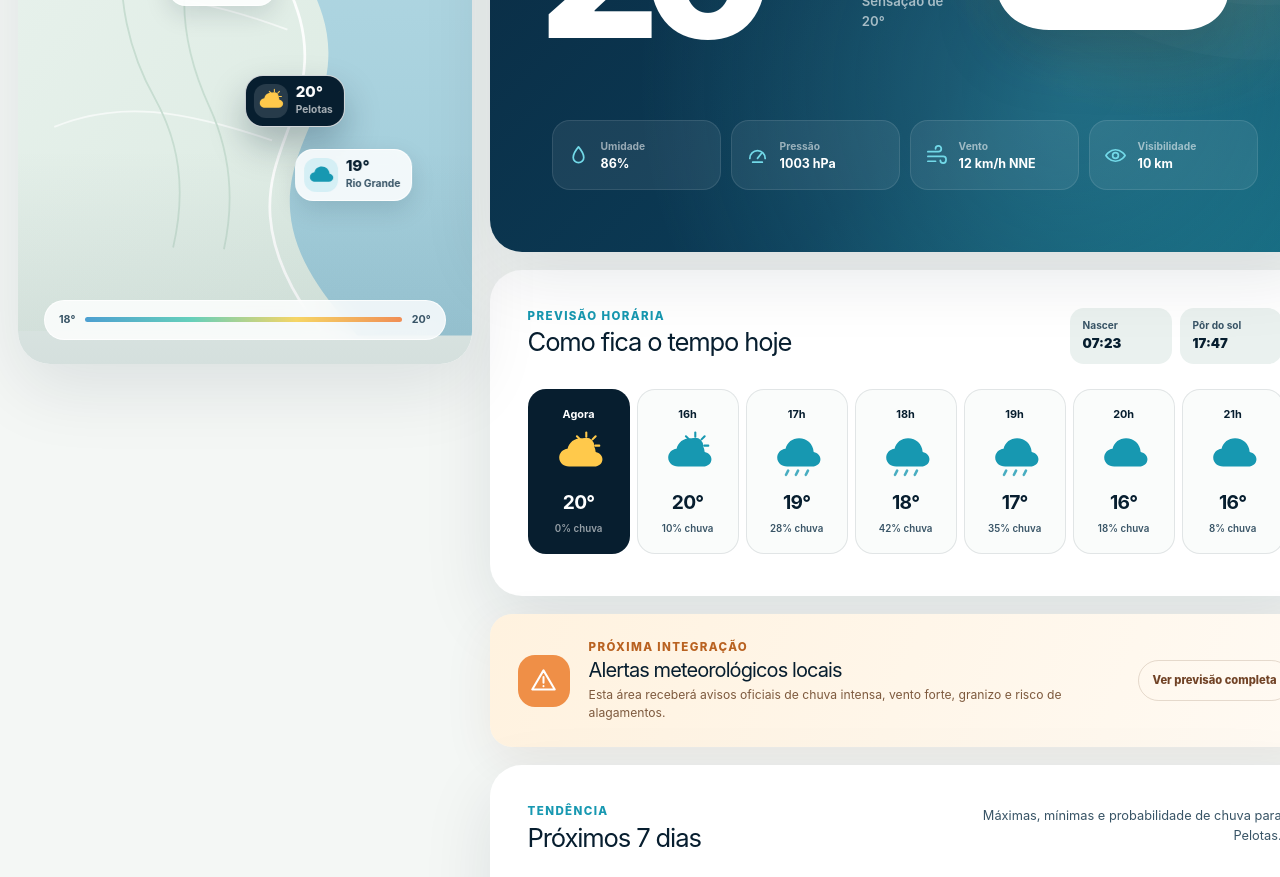
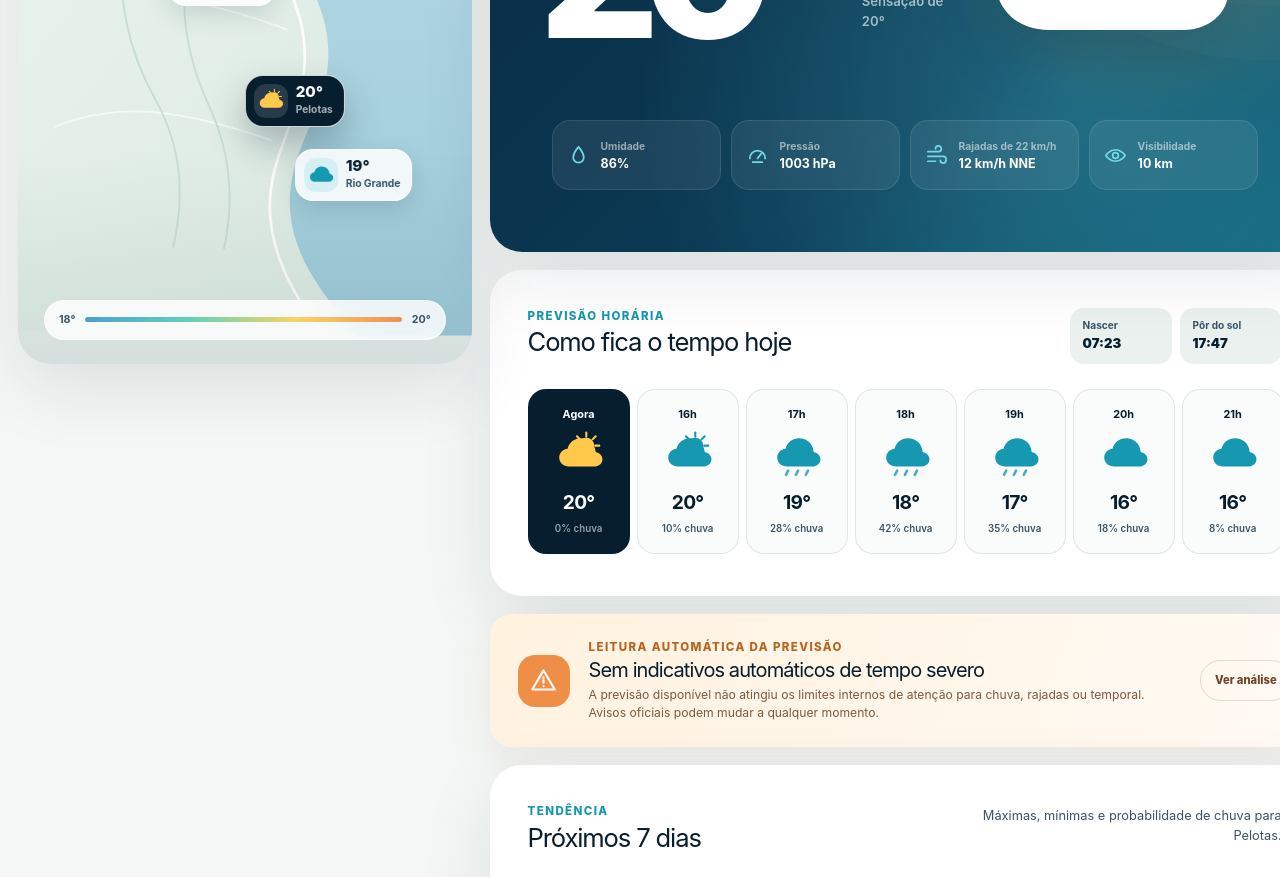
Before and after one commit to agenciamobi/tempopelotas, a Next.js app: page / in a window 1280 px wide. Shown: the part 420-1297 px from the top of the page. Built offline with nearby package versions, Linux system fonts and the light colour scheme; no server answers.

Commit message:
Adiciona rajadas e análise meteorológica ao painel

```diff
--- a/components/weather-dashboard.tsx
+++ b/components/weather-dashboard.tsx
@@ -1,5 +1,7 @@
+import Link from "next/link";
 import { WeatherIcon } from "@/components/weather-icon";
 import type { WeatherData } from "@/lib/weather-data";
+import { getWeatherAdvisory } from "@/lib/weather-insights";
 
 function MetricIcon({ type }: { type: "humidity" | "pressure" | "wind" | "visibility" }) {
   const paths = {
@@ -24,6 +26,7 @@ type WeatherDashboardProps = {
 
 export function WeatherDashboard({ weather }: WeatherDashboardProps) {
   const { current, hourly, daily } = weather;
+  const advisory = getWeatherAdvisory(weather);
 
   return (
     <main className="weather-content">
@@ -63,7 +66,7 @@ export function WeatherDashboard({ weather }: WeatherDashboardProps) {
           </article>
           <article>
             <MetricIcon type="wind" />
-            <div><span>Vento</span><strong>{current.windSpeed} km/h {current.windDirection}</strong></div>
+            <div><span>Rajadas de {current.windGust} km/h</span><strong>{current.windSpeed} km/h {current.windDirection}</strong></div>
           </article>
           <article>
             <MetricIcon type="visibility" />
@@ -96,16 +99,16 @@ export function WeatherDashboard({ weather }: WeatherDashboardProps) {
         </div>
       </section>
 
-      <section className="alert-card" id="alertas" aria-labelledby="alert-title">
+      <section className={`alert-card alert-card--${advisory.level}`} id="alertas" aria-labelledby="alert-title">
         <div className="alert-icon" aria-hidden="true">
           <svg viewBox="0 0 24 24"><path d="M12 3 2 20h20L12 3Zm0 6v5m0 3v.01" /></svg>
         </div>
         <div>
-          <span className="eyebrow">Próxima integração</span>
-          <h2 id="alert-title">Alertas meteorológicos locais</h2>
-          <p>Esta área receberá avisos oficiais de chuva intensa, vento forte, granizo e risco de alagamentos.</p>
+          <span className="eyebrow">{advisory.eyebrow}</span>
+          <h2 id="alert-title">{advisory.title}</h2>
+          <p>{advisory.reasons[0] ?? advisory.description}</p>
         </div>
-        <a href="#semana">Ver previsão completa</a>
+        <Link href="/alertas">Ver análise</Link>
       </section>
 
       <section className="weekly-section" id="semana" aria-labelledby="weekly-title">
```
